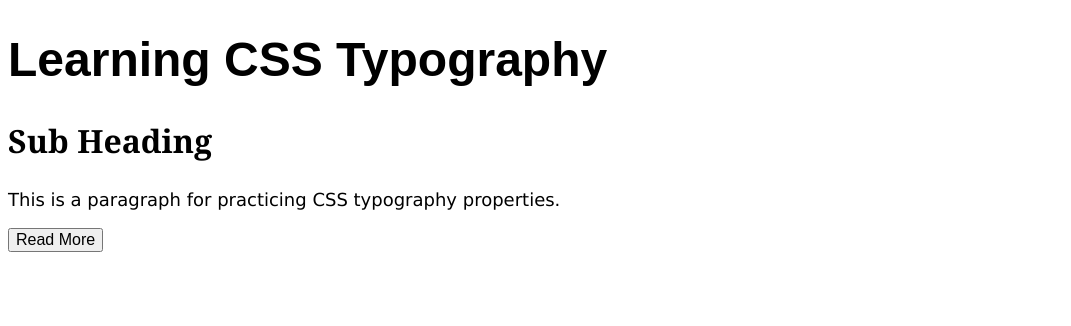
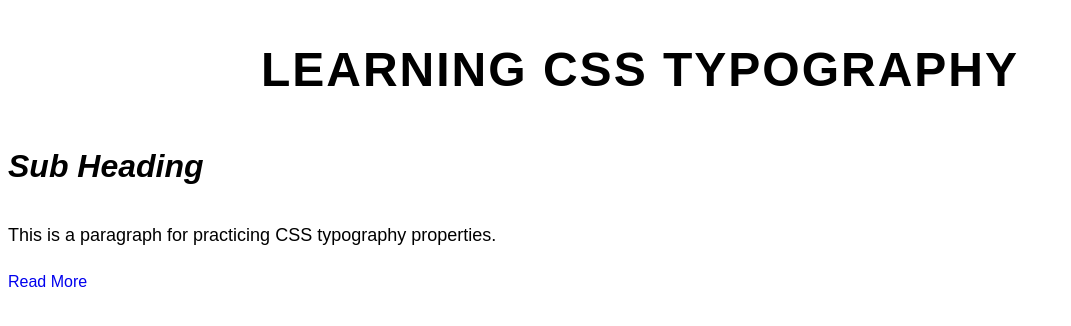
Before and after one commit to istiyakemon24/learn-web-development, a plain HTML site: page 02-css/typography.html in a window 1280 px wide. Shown: the whole page, without its empty margins (0-1071 px from the left). Drawn offline with Linux system fonts and the light colour scheme.

Commit message:
Complete CSS typography fundamentals

```diff
--- a/02-css/typography.css
+++ b/02-css/typography.css
@@ -1,19 +1,22 @@
+body{
+    font-family: Arial, sans-serif;
+    line-height: 1.6;
+}
 h1{
     font-size: 48px;
-    font-family: Arial, sans-serif;
     font-weight: 700;
+    text-align: center;
+    text-transform: uppercase;
+    letter-spacing: 2px;
 }
 h2{
     font-size: 32px;
-    font-family:Georgia, serif;
-    font-weight: 600;
+    font-style: italic;
 }
 p{
     font-size: 18px;
-    font-family: Verdana, sans-serif;
-    font-weight: 400;
+    line-height: 1.8;
 }
-button{
-    font-size: 16px;
-    font-weight: 500;
+a{
+    text-decoration: none;
 }
--- a/02-css/typography.html
+++ b/02-css/typography.html
@@ -10,6 +10,6 @@
     <h1>Learning CSS Typography</h1>
     <h2>Sub Heading</h2>
     <p>This is a paragraph for practicing CSS typography properties.</p>
-    <button>Read More</button>
+    <a href="#">Read More</a>
 </body>
 </html>
```
Also changed, not shown: 1 other file.
